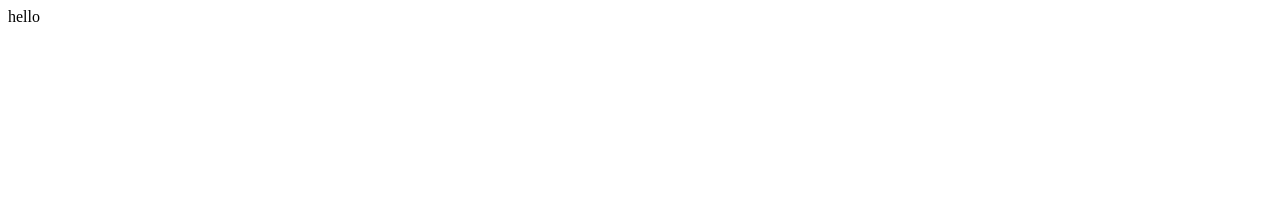
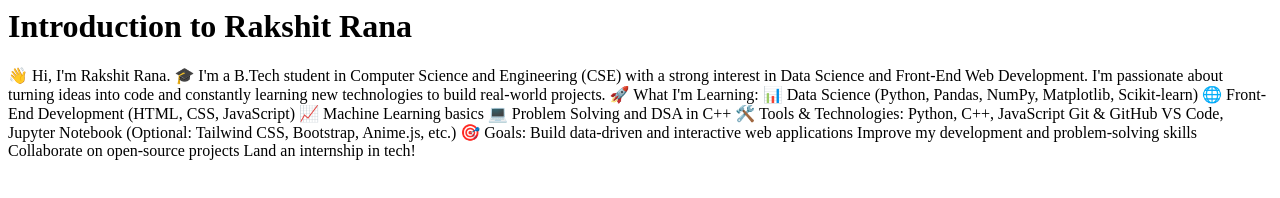
Before and after one commit to rakshittttt/rakshit, a plain HTML site: page index.html in a window 1280 px wide. Drawn offline with Linux system fonts and the light colour scheme.

Commit message:
add some changes

```diff
--- a/index.html
+++ b/index.html
@@ -1 +1,34 @@
-<p> hello </p>
+<h1>Introduction to Rakshit Rana</h1>
+<p>👋 Hi, I'm Rakshit Rana.
+🎓 I'm a B.Tech student in Computer Science and Engineering (CSE) with a strong interest in Data Science and Front-End Web Development. I'm passionate about turning ideas into code and constantly learning new technologies to build real-world projects.
+
+🚀 What I'm Learning:
+
+📊 Data Science (Python, Pandas, NumPy, Matplotlib, Scikit-learn)
+
+🌐 Front-End Development (HTML, CSS, JavaScript)
+
+📈 Machine Learning basics
+
+💻 Problem Solving and DSA in C++
+
+🛠️ Tools & Technologies:
+
+Python, C++, JavaScript
+
+Git & GitHub
+
+VS Code, Jupyter Notebook
+
+(Optional: Tailwind CSS, Bootstrap, Anime.js, etc.)
+
+🎯 Goals:
+
+Build data-driven and interactive web applications
+
+Improve my development and problem-solving skills
+
+Collaborate on open-source projects
+
+Land an internship in tech!
+</p>
```
Also changed, not shown: 1 other file.
